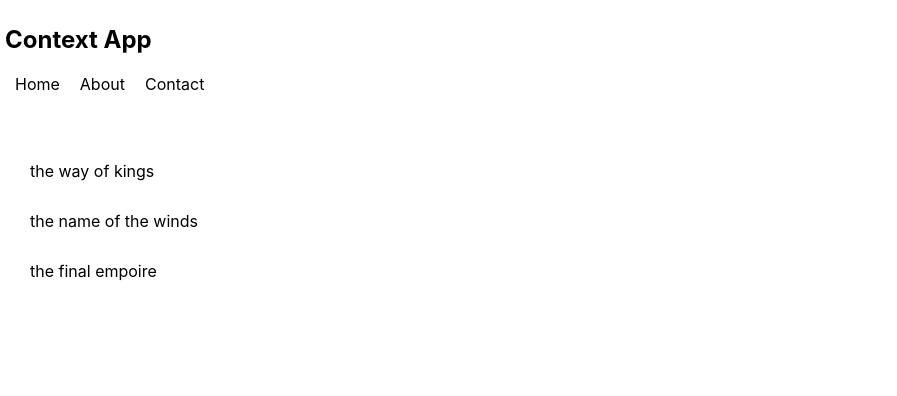
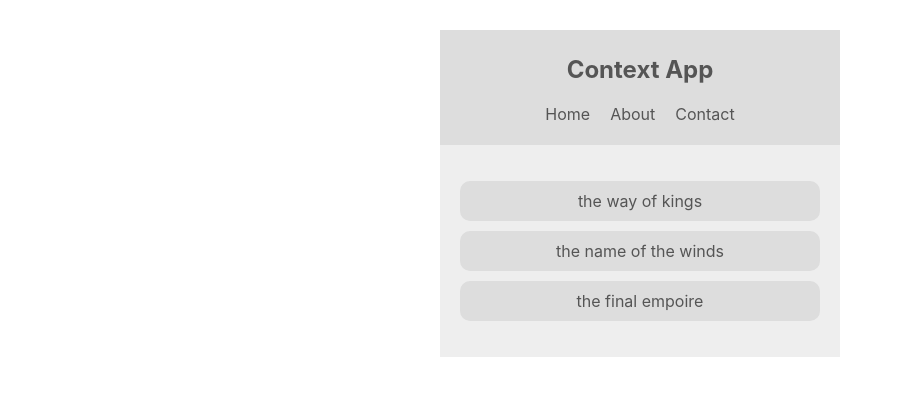
Before and after one commit to boyet007/belajar_react_hooks, a React (Create React App) app: page / in a window 1280 px wide. Shown: the top 396 px of the page, without its empty margins (0-897 px from the left). Built offline with nearby package versions, Linux system fonts and the light colour scheme.

Commit message:
04 - Accesing Context (Part 1)

```diff
--- a/src/App.js
+++ b/src/App.js
@@ -5,12 +5,11 @@
 
 function App() {
   return (
-    <div className="app">
+    <div className="App">
       <ThemeContextProvider>
         <Navbar />
         <BookList />
       </ThemeContextProvider>
-
     </div>
   )
 }
--- a/src/components/BookList.js
+++ b/src/components/BookList.js
@@ -1,14 +1,18 @@
 import React, { Component } from 'react'
+import { ThemeContext } from '../context/ThemeContext'
 
 class BookList extends Component {
+    static contextType = ThemeContext
     render() {
+        const { isLightTheme, light, dark } = this.context
+        const theme = isLightTheme ? light : dark
         return (
             <div>
-                <div className="book-list">
+                <div className="book-list" style={{ color: theme.syntax, background: theme.bg }}>
                     <ul>
-                        <li>the way of kings</li>
-                        <li>the name of the winds</li>
-                        <li>the final empoire</li>
+                        <li style={{ background: theme.ui }}>the way of kings</li>
+                        <li style={{ background: theme.ui }}>the name of the winds</li>
+                        <li style={{ background: theme.ui }}>the final empoire</li>
                     </ul>
                 </div>
             </div>
--- a/src/components/Navbar.js
+++ b/src/components/Navbar.js
@@ -1,9 +1,14 @@
 import React, { Component } from 'react'
+import { ThemeContext } from '../context/ThemeContext'
 
 class Navbar extends Component {
+    static contextType = ThemeContext
     render() {
+        console.log(this.context)
+        const { isLightTheme, light, dark } = this.context
+        const theme = isLightTheme ? light : dark
         return (
-            <nav>
+            <nav style={ {background: theme.ui, color: theme.syntax} }>
                 <h1>Context App</h1>
                 <ul>
                     <li>Home</li>
```
